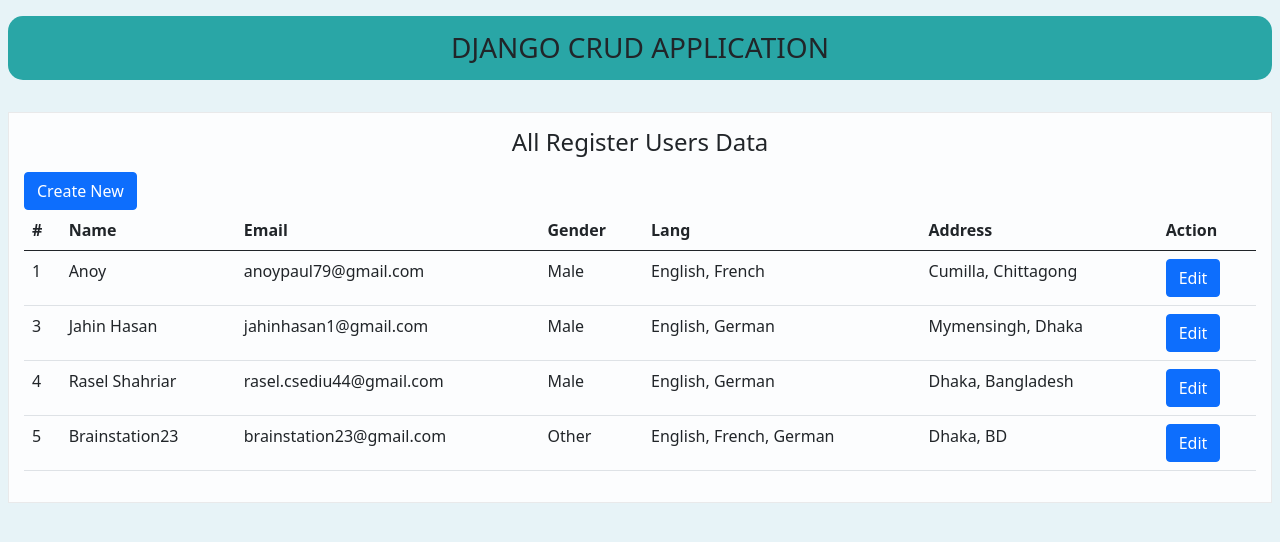
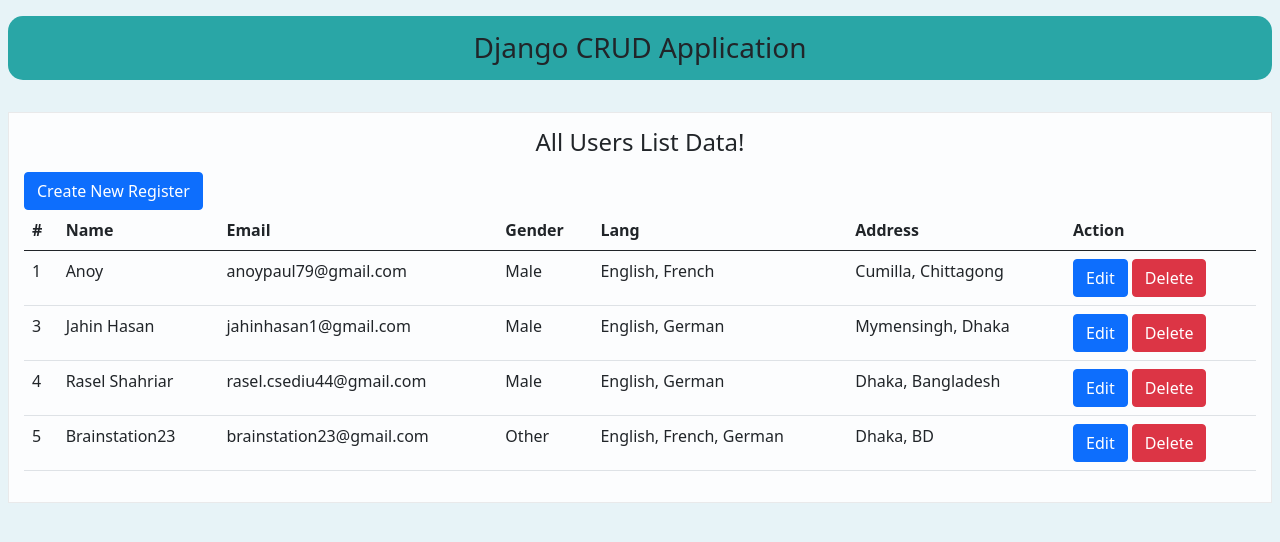
Before and after one commit to rasel497/CRUD-APPLICATION-Django, a Django app: page / in a window 1280 px wide. Shown: the top 542 px of the page. Run offline with Django 4.2, Linux system fonts and the light colour scheme; data comes from the database, SQL or seed files in the repository; both versions use the stored data as it was after the commit.

Commit message:
Completely Done Django CRUD Operation.

```diff
--- a/app/templates/app/create.html
+++ b/app/templates/app/create.html
@@ -39,11 +39,11 @@
         <!-- Content here -->
         <div class="row gx-2 pt-3">
             <h3 class="text-center" style="background-color:  #29A6A6; padding: 15px; border-radius: 15px;">
-                DJANGO CRUD APPLICATION</h3>
+                Django CRUD APPLICATION</h3>
             <div class="col-md-6 mt-4" style="border:1px solid #80808029; padding:15px;background-color:#ffffffde;">
 
                 <a class="btn btn-primary mb-3" href="{% url 'read' %}">
-                    New User! Registration</a>
+                    All User List</a>
 
                 {% comment %} <form action="" method="post">
                     {% csrf_token %}
--- a/app/templates/app/read.html
+++ b/app/templates/app/read.html
@@ -1,6 +1,5 @@
 <!DOCTYPE html>
 <html lang="en">
-
 <head>
     <meta charset="UTF-8">
     <meta name="viewport" content="width=device-width, initial-scale=1.0">
@@ -8,23 +7,18 @@
     <meta name="description" content="Django CRUD Application Tutorial">
     <title>New User (Create) :: CRUD Application</title>
 
-    <link href="https://cdn.jsdelivr.net/npm/bootstrap@5.0.0-beta1/dist/css/bootstrap.min.css" rel="stylesheet"
-        integrity="sha384-giJF6kkoqNQ00vy+HMDP7azOuL0xtbfIcaT9wjKHr8RbDVddVHyTfAAsrekwKmP1" crossorigin="anonymous">
-    <script src="https://cdn.jsdelivr.net/npm/bootstrap@5.0.0-beta1/dist/js/bootstrap.bundle.min.js"
-        integrity="sha384-ygbV9kiqUc6oa4msXn9868pTtWMgiQaeYH7/t7LECLbyPA2x65Kgf80OJFdroafW"
-        crossorigin="anonymous"></script>
+    <link href="https://cdn.jsdelivr.net/npm/bootstrap@5.0.0-beta1/dist/css/bootstrap.min.css" rel="stylesheet" integrity="sha384-giJF6kkoqNQ00vy+HMDP7azOuL0xtbfIcaT9wjKHr8RbDVddVHyTfAAsrekwKmP1" crossorigin="anonymous">
+    <script src="https://cdn.jsdelivr.net/npm/bootstrap@5.0.0-beta1/dist/js/bootstrap.bundle.min.js" integrity="sha384-ygbV9kiqUc6oa4msXn9868pTtWMgiQaeYH7/t7LECLbyPA2x65Kgf80OJFdroafW" crossorigin="anonymous"></script>
 </head>
-
 <body style="background-color:#add8e64a;">
     <div class="container-fluid">
     <!-- Content here -->
         <div class="row gx-2 pt-3">
-            <h3 class="text-center" style="background-color:  #29A6A6; padding: 15px; border-radius: 15px;">
-                DJANGO CRUD APPLICATION</h3>
+        <h3 class="text-center" style="background-color: #29A6A6; padding: 15px; border-radius: 15px;">Django CRUD Application</h3>
             <div class="col-md-12 mt-4" style="border:1px solid #80808029; padding:15px;background-color:#ffffffde;">
 
-                <h4 class="text-center mb-3">All Register Users Data</h4>
-                <a class="btn btn-primary" href="{% url 'create' %}" role="button">Create New</a>
+                <h4 class="text-center mb-3">All Users List Data!</h4>
+                <a class="btn btn-primary" href="{% url 'create' %}" role="button">Create New Register</a>
 
                 <table class="table">
                     <thead>
@@ -40,7 +34,7 @@
                     </thead>
                     <tbody>
 
-                        {% for data in user_data %}
+                        {% for data in  user_data %}
                         <tr>
                             <td>{{data.id}}</td>
                             <td>{{data.name}}</td>
@@ -50,15 +44,11 @@
                             <td>{{data.address}}</td>
                             <td>
                                 <a class="btn btn-primary" href="{% url 'update' data.id %}">Edit</a>
-                                <script>
-                                       <a class="btn btn-danger" href="{% url 'delete' data.id %}"
-                                    onclick="return confirm('Are you sure?')">Delete</a>
-                                </script>
-
+                                <a class="btn btn-danger" href="{% url 'delete' data.id %}" onclick="confirm('Are you sure?')">Delete</a>
                             </td>
                         </tr>
                         {% endfor %}
-                        {% if not user_data %}
+                        {% if not  user_data %}
                             <tr>
                                 <td colspan="10" class="text-center">No data available</td>
                             </tr>
@@ -67,7 +57,7 @@
                 </table>
 
                 {% if messages %}
-                {% for message in messages %}
+                    {% for message in  messages %}
                         <div class="alert alert-{{message.tags}}" role="alert">
                         {{message}}
                         </div>
@@ -77,5 +67,4 @@
         </div>
     </div>
 </body>
-
 </html>
```
Also changed, not shown: db.sqlite3. Lines whose indentation alone changed are shown as unchanged.
